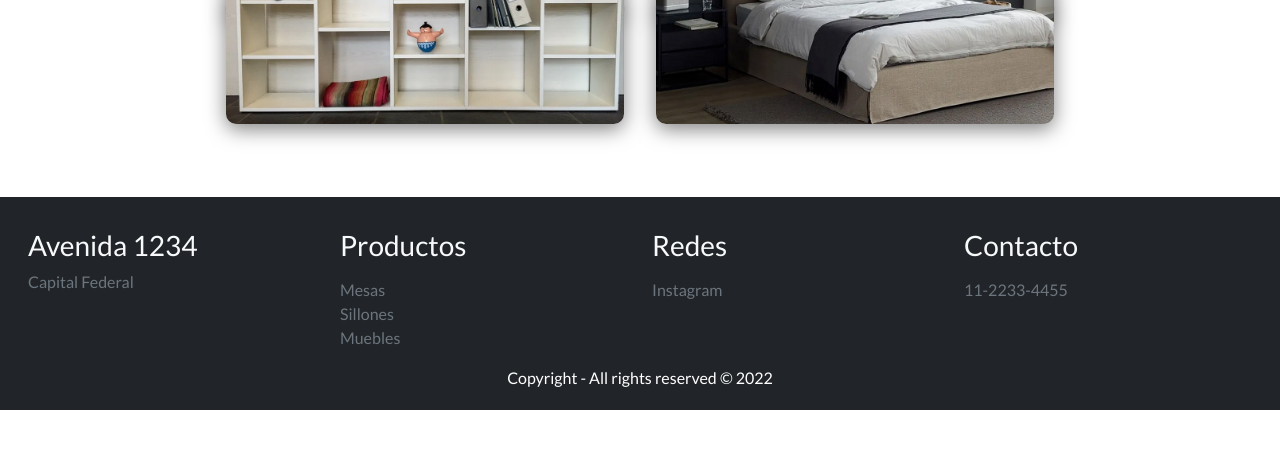
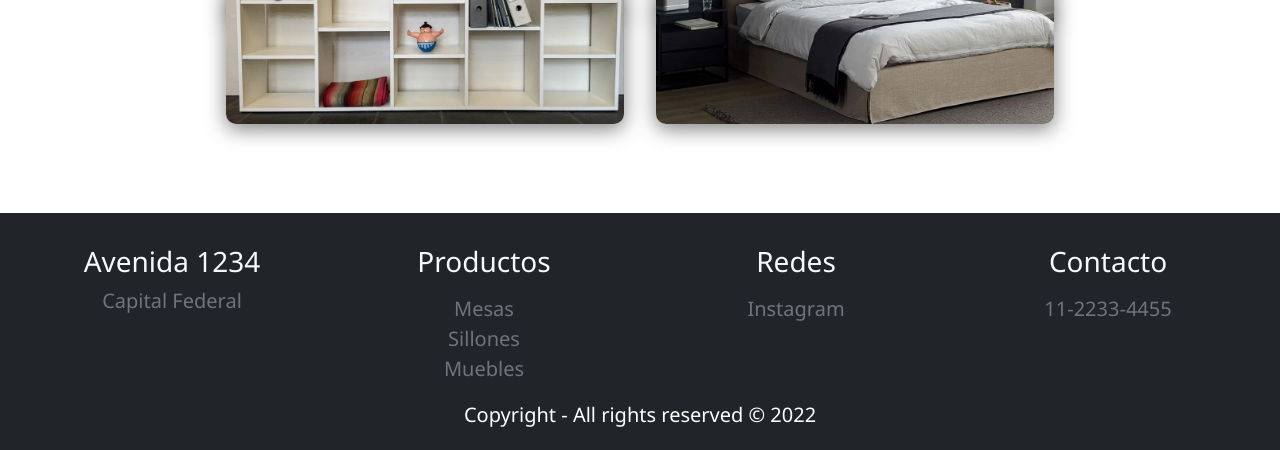
Before and after one commit to nicolasluna1991/proyecto_final, a website: page pages/productos.html in a window 1280 px wide. Shown: the part 2298-2748 px from the top of the page. Before the commit the page ends 2708 px from the top, so only its background shows below. Drawn offline with nearby package versions, Linux system fonts and the light colour scheme.

Commit message:
Entrega final coder

```diff
--- a/pages/productos.html
+++ b/pages/productos.html
@@ -22,8 +22,8 @@
         <p class="text-light mb-0 p-2 fs-6">Todo para tu hogar</p>
     </header>
     <nav data-aos="fade-down" class="navbar navbar-expand-lg navbar-light bg-warning bg-gradient p-3" id="menu_nav">
-        <div class="container-fluid ">
-          <a class="navbar-brand" href="../index.html"><span class="fw-bold" >Deco Moon</span></a>
+      <div class="container-fluid">
+        <a class="navbar-brand" href="#"><span class="fw-bold" >Deco Moon</span></a>
         <button class="navbar-toggler" type="button" data-bs-toggle="collapse" data-bs-target="#navbarNav" aria-controls="navbarNav" aria-expanded="false" aria-label="Toggle navigation">
           <span class="navbar-toggler-icon"></span>
         </button>
@@ -33,16 +33,16 @@
               <a class="nav-link active d-flex flex-row-reverse bd-highlight" aria-current="page" href="../index.html">Inicio</a>
             </li>
             <li class="nav-item">
-                <a class="nav-link d-flex flex-row-reverse bd-highlight" href="./productos.html">Productos</a>
+              <a class="nav-link active d-flex flex-row-reverse bd-highlight" href="../pages/productos.html">Productos</a>
             </li>
             <li class="nav-item">
-                <a class="nav-link d-flex flex-row-reverse bd-highlight" href="./empresa.html">Empresa</a>
+              <a class="nav-link d-flex flex-row-reverse bd-highlight" href="../pages/empresa.html">Empresa</a>
             </li>
             <li class="nav-item">
-                <a class="nav-link d-flex flex-row-reverse bd-highlight" href="./envios.html">Envios</a>
+              <a class="nav-link d-flex flex-row-reverse bd-highlight" href="../pages/envios.html">Envios</a>
             </li>
             <li class="nav-item">
-                <a class="nav-link d-flex flex-row-reverse bd-highlight" href="./contacto.html">Contactanos</a>
+              <a class="nav-link d-flex flex-row-reverse bd-highlight" href="../pages/contacto.html">Contactanos</a>
             </li>
           </ul>
         </div>
@@ -236,38 +236,37 @@
       </section>
       <footer>
         <div data-aos="fade-up" class="container-fluid mt-5">
-              <div class="row p-3 pb-1 bg-dark">
+          <div class="row p-3 pb-1 bg-dark mt-3">
             <div class="col xs-12 col-md-6 col-lg-3 mt-3">
-                <p class="h3 text-light">Avenida 1234</p>
-                <p class="text-secondary"> Capital Federal</p>
+            <p class="txt-center h3 text-light">Avenida 1234</p>
+            <p class="txt-center text-secondary"> Capital Federal</p>
             <a href="#"></a>
           </div>
             <div class="col xs-12 col-md-6 col-lg-3 mt-3">
-                <p class="h3 mb-3 text-light">Productos</p>
+            <p class="txt-center h3 mb-3 text-light">Productos</p>
              <div class="mb-2">
            </div>
              <div>
-                <a class="text-secondary text-decoration-none" href="./productos.html">Mesas</a>
+              <a class="txt-center txt-footer text-secondary text-decoration-none" href="./productos.html">Mesas</a>
              </div>
              <div>
-                 <a class="text-secondary text-decoration-none" href="./productos.html">Sillones</a>
+             <a class="txt-center txt-footer text-secondary text-decoration-none" href="./productos.html">Sillones</a>
              </div>
              <div>
-                 <a class="text-secondary text-decoration-none" href="./productos.html">Muebles</a>
+             <a class="txt-center txt-footer text-secondary text-decoration-none" href="./productos.html">Muebles</a>
              </div>
              </div>
              <div class="col xs-12 col-md-6 col-lg-3 mt-3">
-                  <p class="h3 mb-3 text-light">Redes</p>
+              <p class="txt-center h3 mb-3 text-light">Redes</p>
               <div>
-                    <a class="text-secondary text-decoration-none" href="https://www.instagram.com">Instagram
+                <a class="txt-center txt-footer text-secondary text-decoration-none" href="https://www.instagram.com/deco_moon_ok/" target="_blank">Instagram
                 </a>
                 </div>
               </div>
               <div class="col xs-12 col-md-6 col-lg-3 mt-3">
-                  <p class="h3 mb-3 text-light">Contacto</p>
-                  <p class="text-secondary text-decoration-none">11-2233-4455</p>
+              <p class="txt-center h3 mb-3 text-light">Contacto</p>
+              <p class="txt-center text-secondary text-decoration-none">11-2233-4455</p>
              </div>
-
              <div class="col-xs-12 pt-3">
                 <p class="text-white text-center">Copyright - All rights reserved © 2022</p>
              </div>
--- a/scss/styles.scss
+++ b/scss/styles.scss
@@ -49,4 +49,25 @@ body{
     height: auto;
     width: auto;
 }
+.nav-item:hover{
+    border-radius: 25px;
+    background-color: #fb8500;
+}
+.txt-footer:hover{
+    font-size: 23px;
+    border-radius: 25px;
+    background-color: white;
+}
+footer{
+    font-family:'Segoe UI', Tahoma, Geneva, Verdana, sans-serif;
+    font-size: 20px;
+    display: flex;
+    align-items: center;
+    justify-content: center;
+}
+.txt-center{
+    display: flex;
+    align-items: center;
+    justify-content: center;
+}
 @import url('https://fonts.googleapis.com/css2?family=Open+Sans:wght@400;700&display=swap');
```
Also changed, not shown: index.html (+15 -12 lines), pages/contacto.html (+16 -16 lines), pages/empresa.html (+16 -16 lines), pages/envios.html (+16 -17 lines), scss/styles.css, 1 other file. Lines whose indentation alone changed are shown as unchanged.
